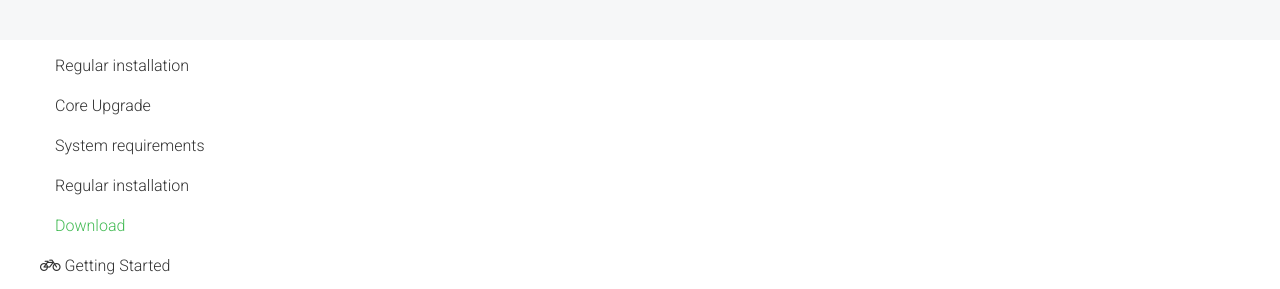
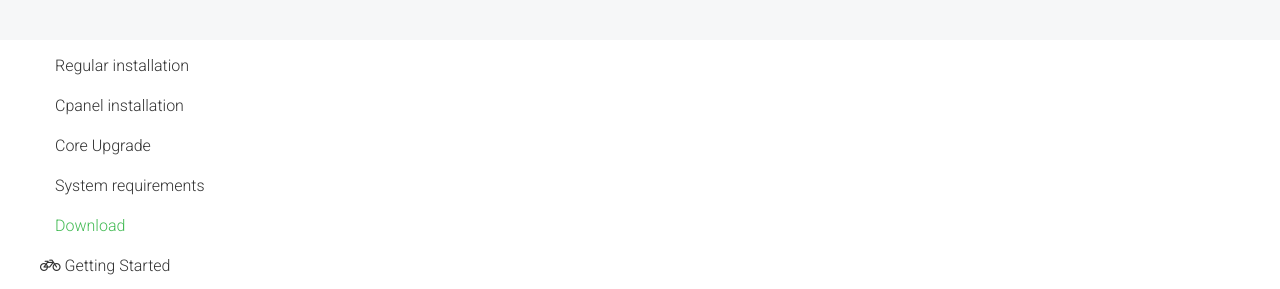
Before and after one commit to abantecart/abantecart.github.io, a Jekyll site: the page built from pages/install/download.html, in a window 1280 px wide. Shown: the part 338-627 px from the top of the page. Built offline with Jekyll 4.4.1, drawn with Linux system fonts in a browser that asks for light colours.

Commit message:
Update menu.yml

```diff
--- a/_data/menu.yml
+++ b/_data/menu.yml
@@ -6,12 +6,12 @@
       url: /pages/install/installation_options.html
     - text: Regular installation
       url: /pages/install/regular_installation.html
+    - text: Cpanel installation
+      url: /pages/install/regular_installation.html
     - text: Core Upgrade
       url: /pages/install/core_upgrade.html
     - text: System requirements
       url: /pages/install/system_requirements.html
-    - text: Regular installation
-      url: /pages/install/regular_installation.html
     - text: Download
       url: /pages/install/download.html
 - text: Getting Started
```
